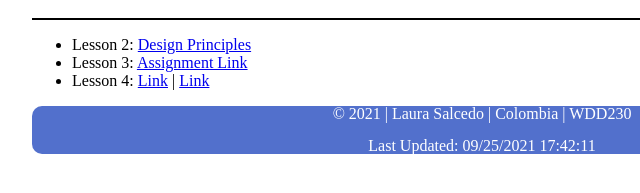
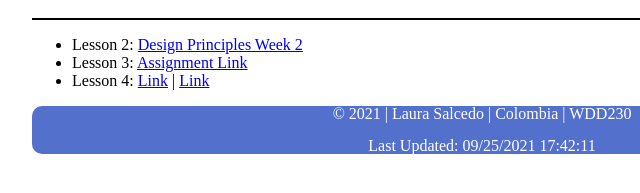
Before and after one commit to laurissalcedo37/wdd230, a plain HTML site: page index.html in a window 1280 px wide. Shown: the part 195-388 px from the top of the page, 158-798 px from the left. Drawn offline with Linux system fonts and the light colour scheme.

Commit message:
commit try

```diff
--- a/index.html
+++ b/index.html
@@ -20,7 +20,7 @@
     <hr size="2" color="black">
     <nav>
         <ul>
-          <li>Lesson 2: <a href="lesson2/design-principles.html">Design Principles</a></li>
+          <li>Lesson 2: <a href="lesson2/design-principles.html">Design Principles Week 2</a></li>
           <li>Lesson 3: <a href="assignment_link2.html">Assignment Link</a></li>
           <li>Lesson 4: <a href="link1.html">Link</a> | <a href="link2.html">Link</a> </li>
         </ul>
```
